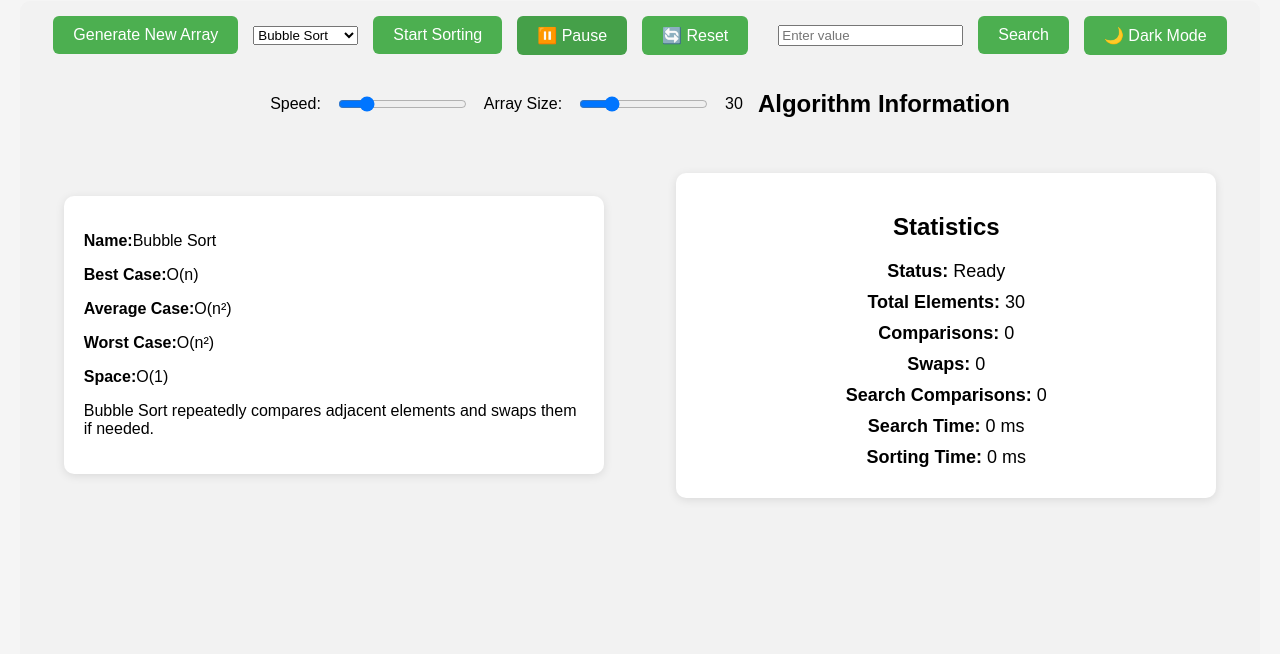
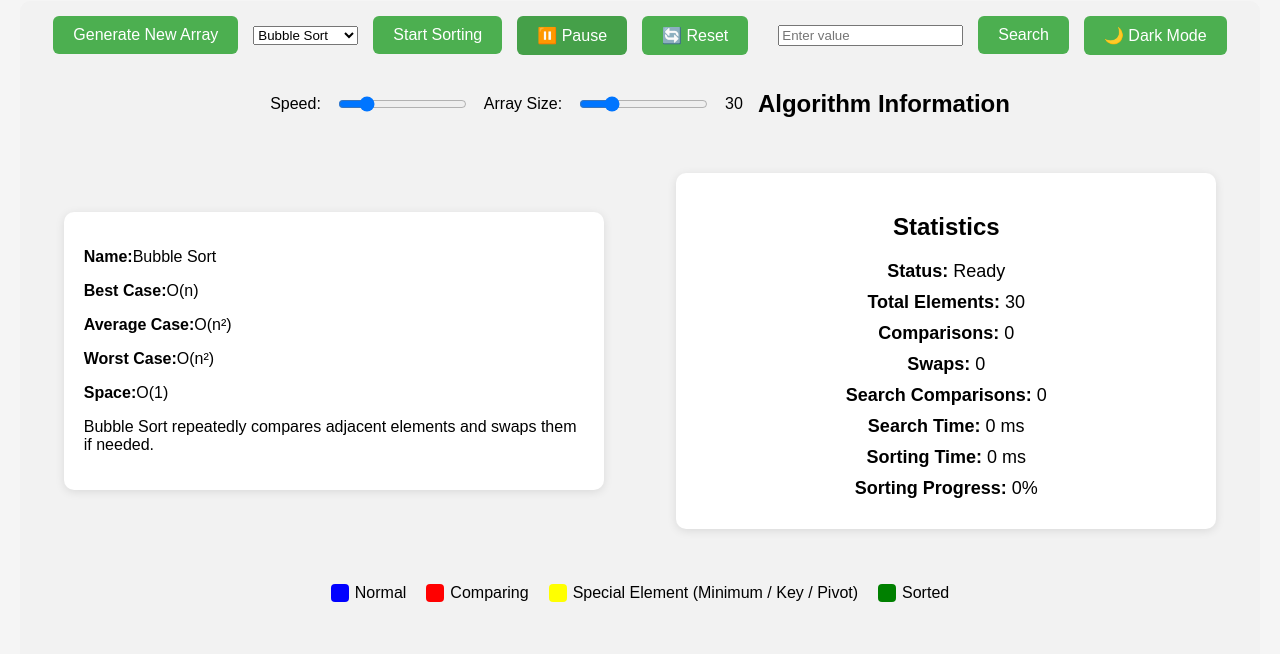
Before and after one commit to hariom-nits-tech/dsa-visualizer, a plain HTML site: page index.html in a window 1280 px wide. Shown: the part 79-733 px from the top of the page. Drawn offline with Linux system fonts and the light colour scheme.

Commit message:
Day 24: Improved visual feedback and progress

```diff
--- a/index.html
+++ b/index.html
@@ -77,11 +77,39 @@
                  <span id="searchTime">0 ms</span>
                   </p>
 
-              <p><strong>Sorting Time:</strong> <span id="time">0 ms</span></p>
+                 <p><strong>Sorting Time:</strong> <span id="time">0 ms</span></p>
+
+                 <p>
+                 <strong>Sorting Progress:</strong>
+                 <span id="progress">0%</span>
+                  </p>
 
                </div>
 
 
+                <div id="legend">
+
+             <span>
+             <span class="legend-box blue"></span>
+             Normal
+             </span>
+
+             <span>
+             <span class="legend-box red"></span>
+             Comparing
+              </span>
+
+               <span>
+              <span class="legend-box yellow"></span>
+             Special Element (Minimum / Key / Pivot)
+              </span>
+
+             <span>
+              <span class="legend-box green"></span>
+               Sorted
+              </span>
+
+              </div>
 
                 <div id="array-container"></div>
 
--- a/script.js
+++ b/script.js
@@ -106,6 +106,15 @@ function setControlsDisabled(disabled) {
         searchButton.disabled = disabled;
     }
 }
+function updateProgress(current, total) {
+
+    let percentage = Math.floor(
+        (current / total) * 100
+    );
+
+    document.getElementById("progress").innerText =
+        percentage + "%";
+}
 
 function generateArray() {
 
@@ -142,6 +151,7 @@ function generateArray() {
     comparisonCount = 0;
     swapCount = 0;
     searchComparisonCount = 0;
+    document.getElementById("progress").innerText = "0%";
 
           updateCounters();
            updateSearchCounter();
@@ -204,6 +214,7 @@ async function bubbleSort() {
         }
 
         bars[bars.length - i - 1].style.backgroundColor = "green";
+        updateProgress(i + 1, bars.length);
     }
 
     bars.forEach(bar => {
@@ -284,6 +295,8 @@ async function selectionSort() {
         }
 
         bars[i].style.backgroundColor = "green";
+
+        updateProgress(i + 1, bars.length);
 
         if (minIndex !== i) {
             bars[minIndex].style.backgroundColor = "blue";
@@ -368,6 +381,7 @@ async function insertionSort() {
 
             bars[k].style.backgroundColor = "green";
         }
+        updateProgress(i + 1, bars.length);
     }
 
     bars.forEach(bar => {
@@ -573,6 +587,7 @@ async function mergeArrays(
         bars[index].style.backgroundColor =
             "blue";
     }
+
 }
 
 
@@ -590,6 +605,7 @@ async function quickSort() {
     comparisonCount = 0;
 
     swapCount = 0;
+    document.getElementById("progress").innerText = "0%";
 
     updateCounters();
 
@@ -600,6 +616,7 @@ async function quickSort() {
         bars.length - 1
     );
 
+     document.getElementById("progress").innerText = "100%";
 
     bars.forEach(bar => {
 
@@ -757,6 +774,8 @@ async function partition(
 
     return i + 1;
 }
+
+
 function updateAlgorithmInfo() {
 
     let algorithm =
--- a/style.css
+++ b/style.css
@@ -123,3 +123,41 @@ button:disabled{
 .dark-mode input::placeholder{
     color:#ccc;
 }
+
+#legend {
+    display: flex;
+    justify-content: center;
+    align-items: center;
+    gap: 20px;
+    flex-wrap: wrap;
+    margin: 20px;
+}
+
+#legend span {
+    display: flex;
+    align-items: center;
+    gap: 6px;
+}
+
+.legend-box {
+    width: 18px;
+    height: 18px;
+    display: inline-block;
+    border-radius: 4px;
+}
+
+.legend-box.blue {
+    background-color: blue;
+}
+
+.legend-box.red {
+    background-color: red;
+}
+
+.legend-box.yellow {
+    background-color: yellow;
+}
+
+.legend-box.green {
+    background-color: green;
+}
```
